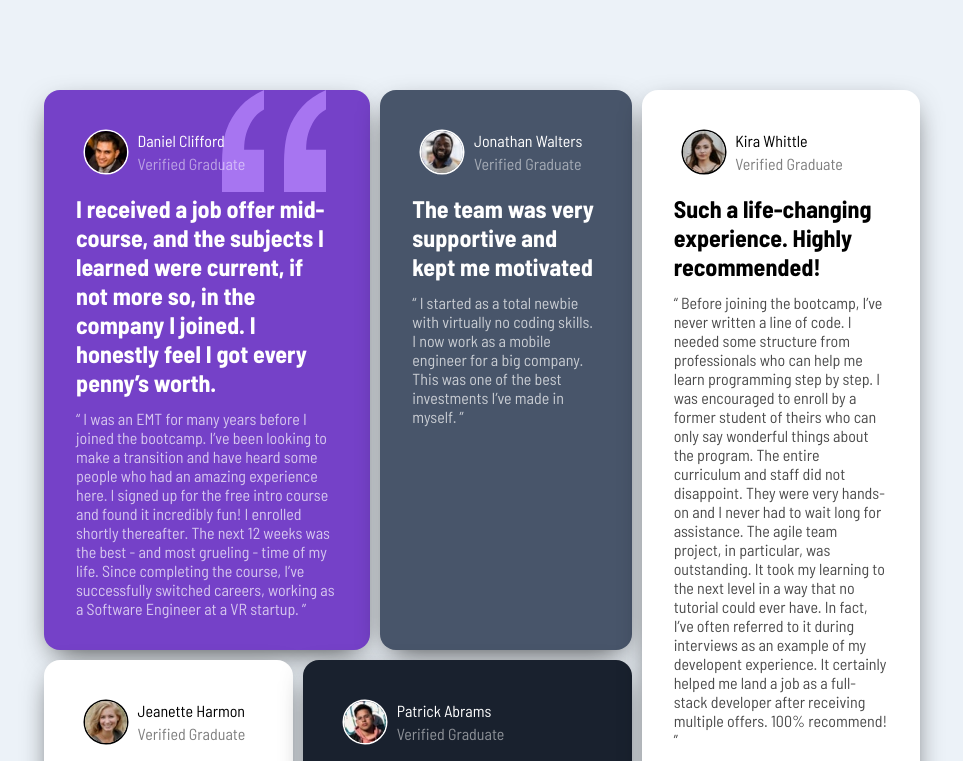
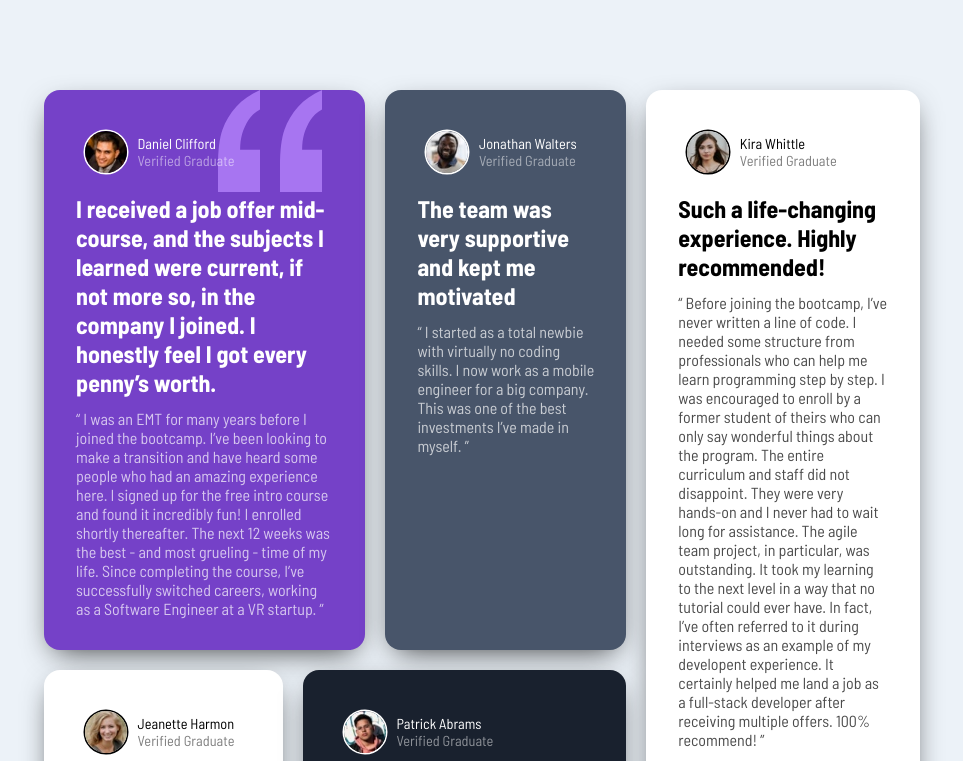
Before and after one commit to Effel0399/testimonials-grid-section-main, a plain HTML site: page index.html in a window 1280 px wide. Shown: the top 761 px of the page, without its empty margins (158-1121 px from the left). Drawn offline with Linux system fonts and the light colour scheme.

Commit message:
text formatting

```diff
--- a/style.css
+++ b/style.css
@@ -21,12 +21,10 @@ body {
 .author-tag {
     display: flex;
     align-items: center;
+    font-size: .9rem;
 }
 .author-info {
     margin-left: .1rem;
-}
-.author-name {
-    margin-bottom: .25rem;
 }
 .author-title{
     opacity: 50%;
@@ -42,20 +40,21 @@ body {
     max-width: 70vw;
     margin: 80px auto;
     margin-top: 80px;
-
 }
 
 h2 {
     margin-top: .75rem;
     margin-bottom: .75rem;
+    font-size: 1.5rem;
 }
 p {
     opacity: 70%;
+
 }
 
 .grid-box {
     display: grid;
-    gap: 10px;
+    gap: 20px;
     padding: 10px;
 }
 .grid-card {
@@ -94,6 +93,7 @@ p {
 
 @media (max-width: 900px) {
     .container{
+        max-width: 70vw;
         min-width: 500px;
         margin-top: 30px;
     }
```
